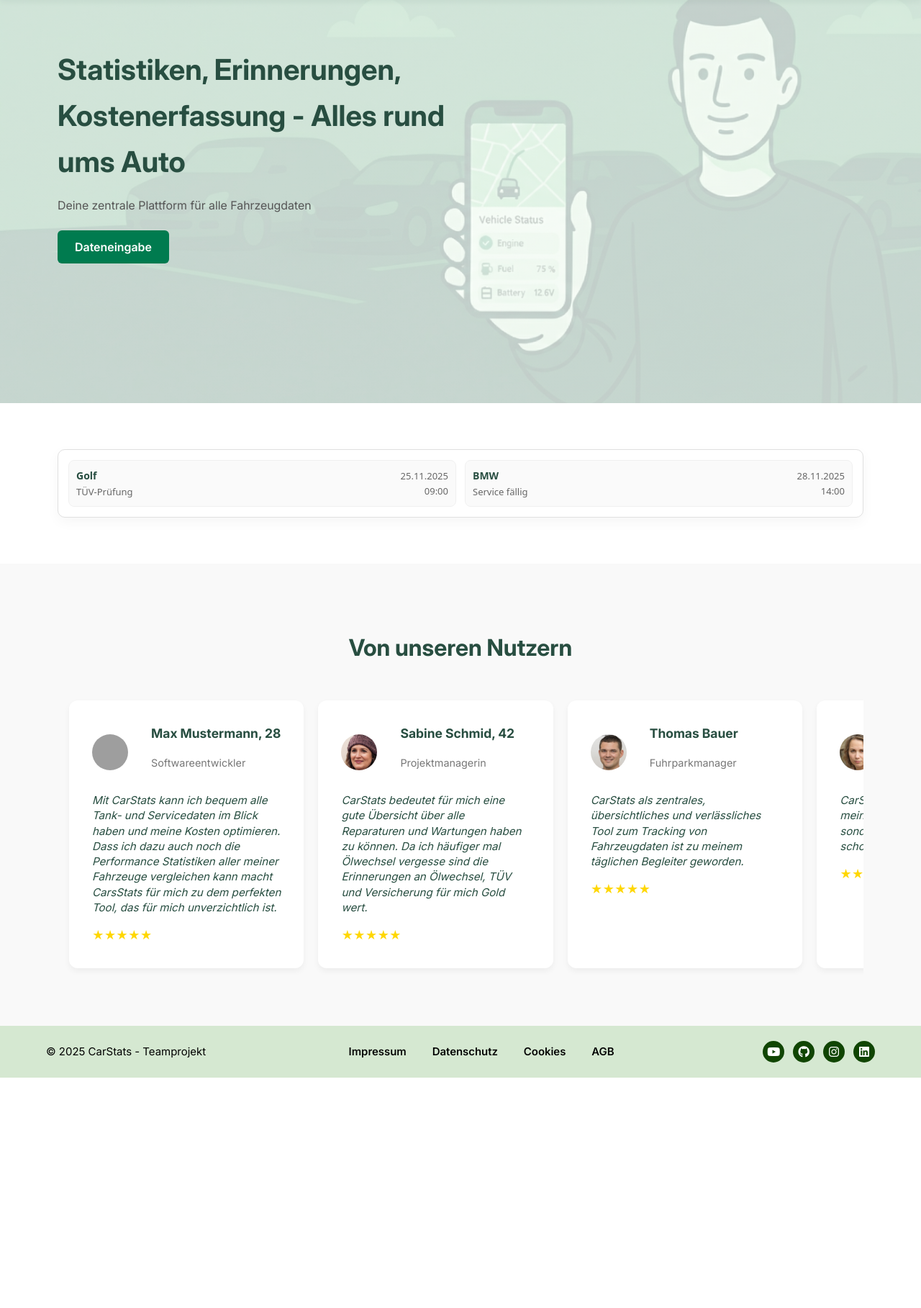
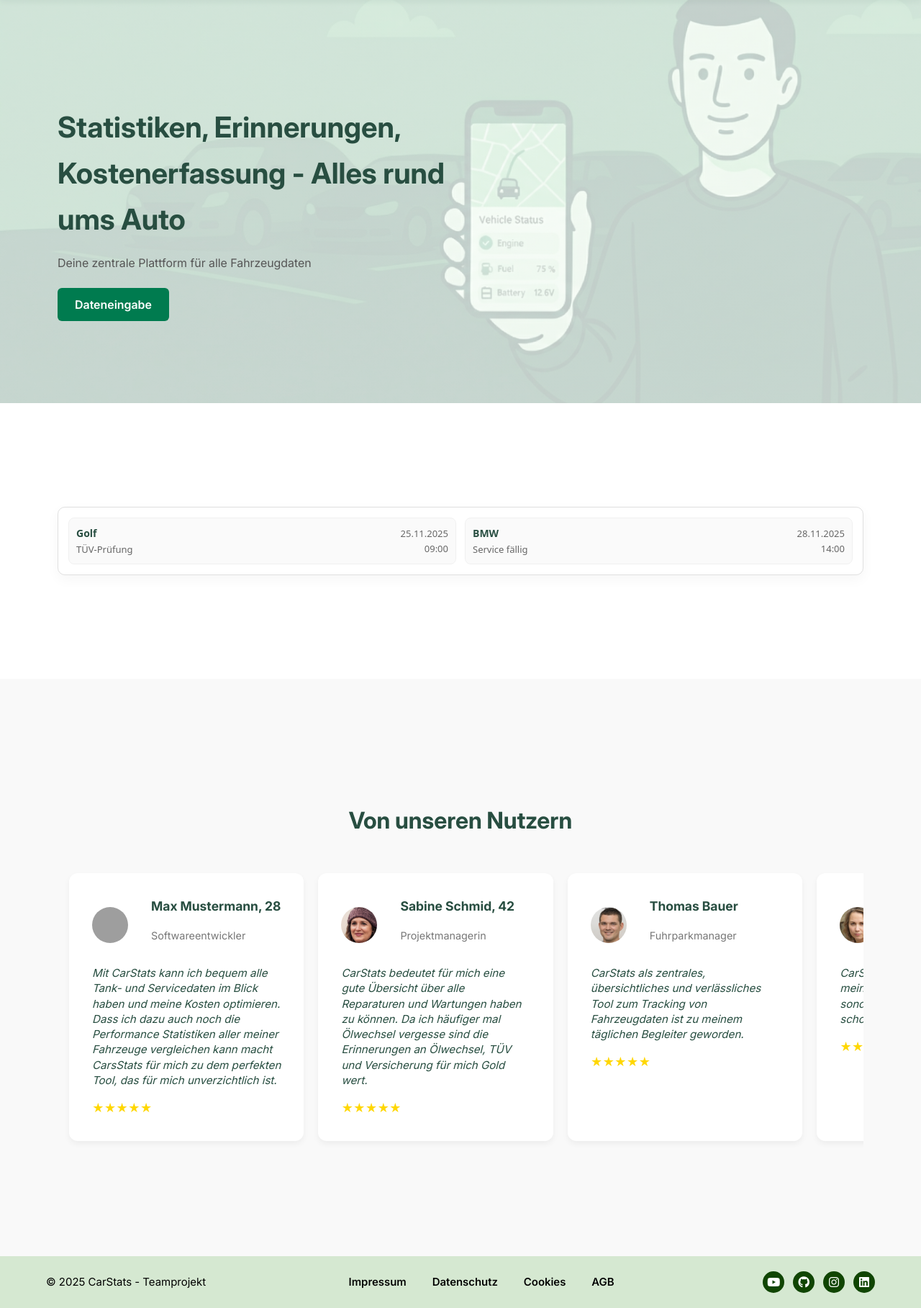
Before and after one commit to flexerLex/CarStats, a PHP site: page /src/html/index.html in a window 1280 px wide. Shown: the part 100-1917 px from the top of the page at 72% size. Before the commit the page ends 1597 px from the top, so only its background shows below. Run offline with PHP 8.4, Linux system fonts and the light colour scheme; grey boxes are pictures that could not be loaded.

Commit message:
Index.html text position anpassen

```diff
--- a/Templates/variables.css
+++ b/Templates/variables.css
@@ -23,8 +23,8 @@
     --yellow-accent: #e5eae3;
     --gray-border: #e5eae3;
     --header-height: 72px;
-    --accent: #007b4f;      /* Warm terracotta */
-    --accent-alt: #007b4f;  /* Orange-copper */
+    --accent: #155A03;      /* Warm terracotta */
+    --accent-alt: #155A03;  /* Orange-copper */
 }
 body {
     margin: 0;
--- a/src/css/landingpage.css
+++ b/src/css/landingpage.css
@@ -22,7 +22,7 @@ body {
 	width: 90%;
 	max-width: 1200px;
 	margin: 0 auto;
-	padding: 0 1rem;
+	padding: 5rem 1rem;
 }
 
 @media (max-width: 768px) {
@@ -63,7 +63,7 @@ body {
 }
 
 .appointments-box .btn:hover {
-	background-color: var(--green-accent);
+	background-color: var(--green-600);
 }
 
 .appointments-header {
```
